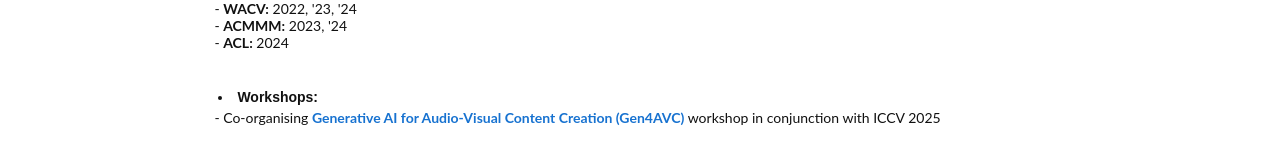
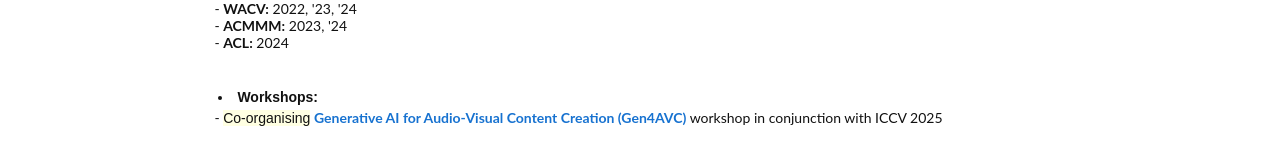
Before and after one commit to schowdhury671/schowdhury671.github.io, a Jekyll site: the page others/index.html, which Jekyll copies as it is, in a window 1280 px wide. Shown: the part 621-786 px from the top of the page. Built offline with Jekyll 4.4.1, drawn with Linux system fonts in a browser that asks for light colours.

Commit message:
Update index.html

```diff
--- a/others/index.html
+++ b/others/index.html
@@ -152,7 +152,8 @@
 		- <strong>ACL:</strong> 2024
 	      <br><br><br>
 	      <li style="padding:4px"><b>Workshops:</b></li>
-	      - Co-organising <a href="https://gen4avc.github.io/">Generative AI for Audio-Visual Content Creation (Gen4AVC) </a> workshop in conjunction with ICCV 2025<br>
+
+	      - <span style="background-color: #ffffe2">Co-organising</span> <a href="https://gen4avc.github.io/">Generative AI for Audio-Visual Content Creation (Gen4AVC)</a> workshop in conjunction with ICCV 2025<br>
 
 
 	      <br>
```
